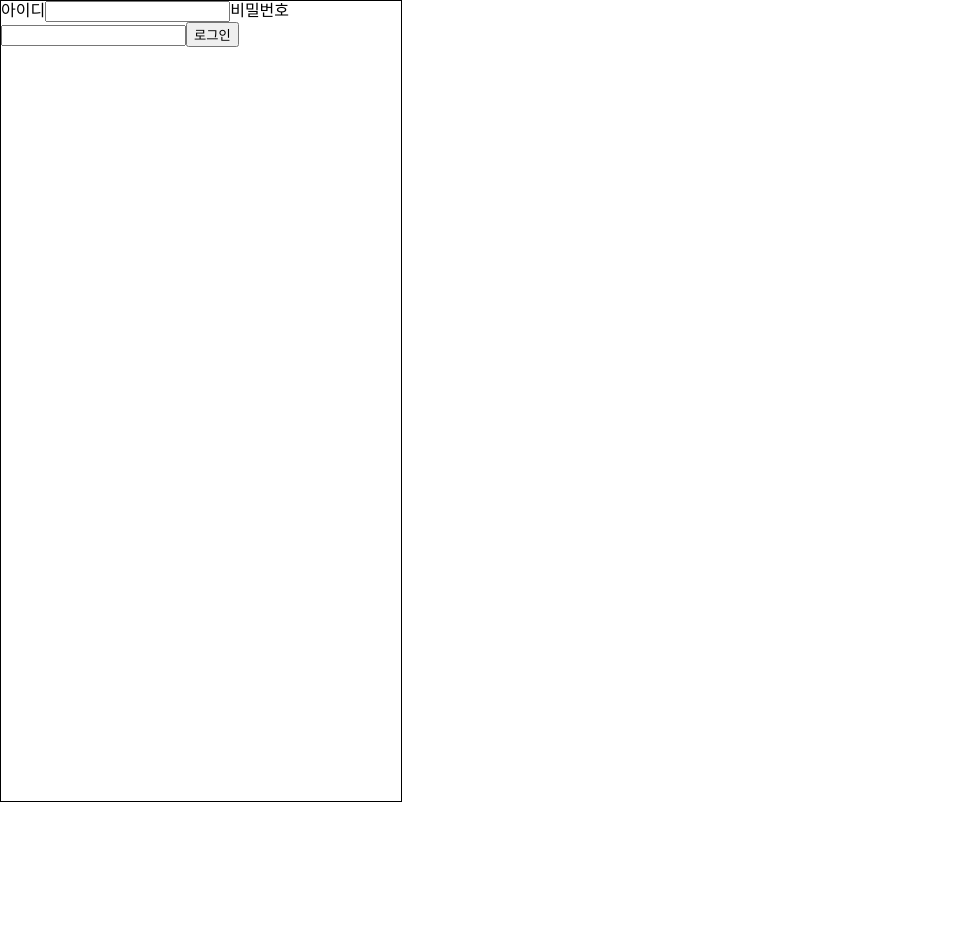
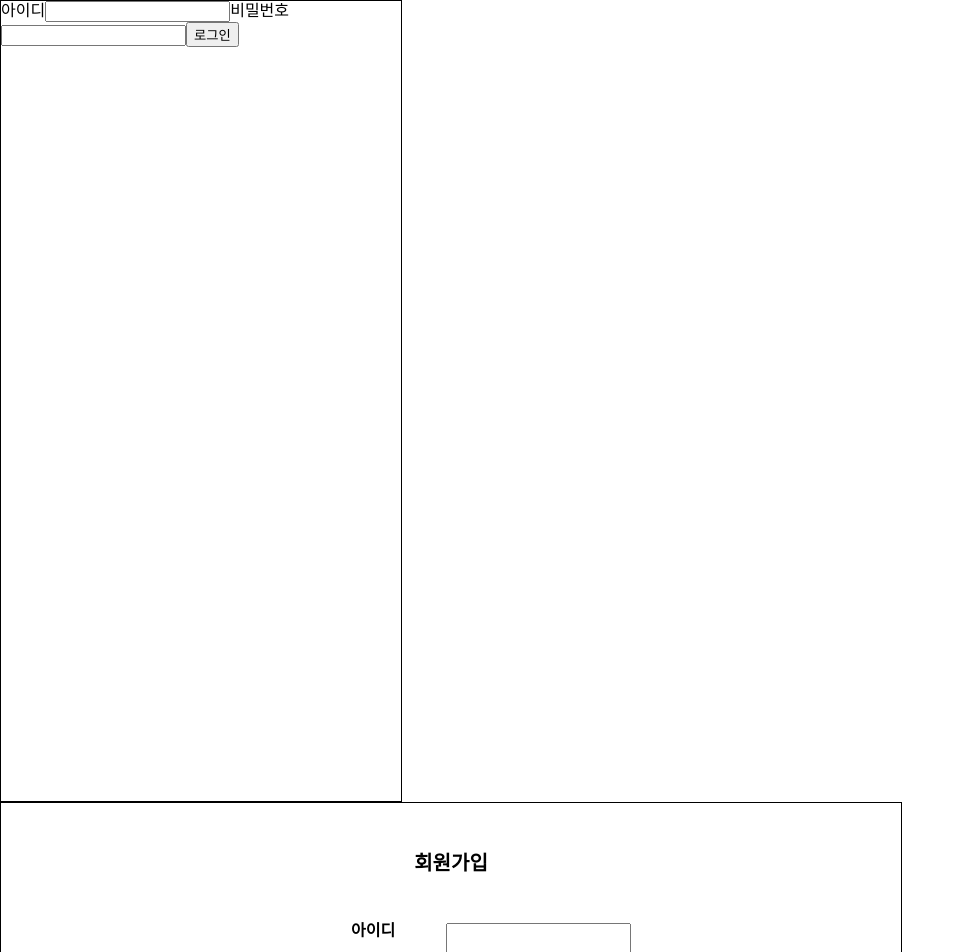
Before and after one commit to remeo08/Calendar, a React (Create React App) app in the folder calendar_front/: page / in a window 1280 px wide. Shown: the top 952 px of the page, without its empty margins (0-965 px from the left). Before the commit the page ends 802 px from the top, so only its background shows below. Built offline with nearby package versions, Linux system fonts and the light colour scheme; a small style sheet from the web is missing.

Commit message:
필요 없는 부분 삭제

```diff
--- a/calendar_front/src/screens/Login.js
+++ b/calendar_front/src/screens/Login.js
@@ -1,6 +1,6 @@
 import { useForm } from 'react-hook-form';
 import { styled } from 'styled-components';
-
+import Signup from './Signup';
 const LoginContainer = styled.div`
   width: 400px;
   height: 800px;
@@ -22,6 +22,7 @@ const Login = ({
   } = useForm();
 
   return (
+    <>
       <LoginContainer>
         <form onSubmit={handleSubmit(onSubmit)}>
           <label htmlFor="id">아이디</label>
@@ -63,6 +64,8 @@ const Login = ({
           </button>
         </form>
       </LoginContainer>
+      <Signup></Signup>
+    </>
   );
 };
 
```
Also changed, not shown: calendar_front/src/screens/Signup.js (+0 -138 lines), 1 other file (tests, documents, lock files or other folders). Lines whose indentation alone changed are shown as unchanged.
